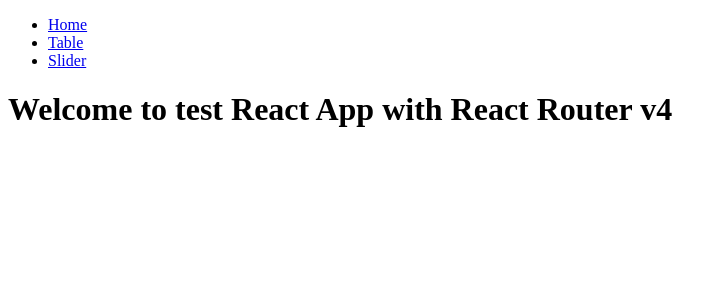
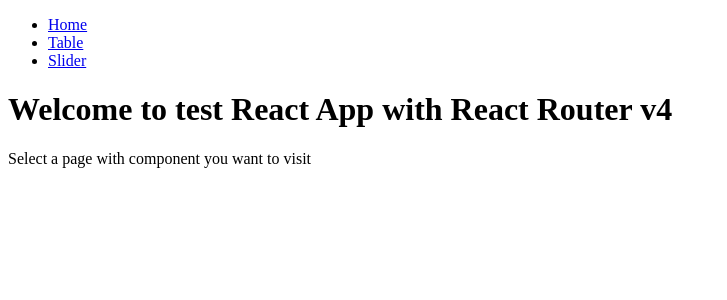
Before and after one commit to theroadislong/react, a React (Create React App) app: page / in a window 1280 px wide. Shown: the top 300 px of the page, without its empty margins (0-727 px from the left). Built offline with nearby package versions, Linux system fonts and the light colour scheme.

Commit message:
change jsx to js

```diff
--- a/src/routes/Home.js
+++ b/src/routes/Home.js
@@ -3,6 +3,7 @@
 const Home = () => (
   <div>
     <h1>Welcome to test React App with React Router v4</h1>
+    <p>Select a page with component you want to visit</p>
   </div>
 )
 
```
Also changed, not shown: src/index.js (+6 -5 lines), src/components/shared/Button/Button.js (renamed from src/components/shared/Button/Button.jsx), src/components/shared/Spinner/Spinner.js (renamed from src/components/shared/Spinner/Spinner.jsx), src/components/widgets/Slider/Slider.js (renamed from src/components/widgets/Slider/Slider.jsx), src/components/widgets/Table/Table.js (renamed from src/components/widgets/Table/Table.jsx), src/components/widgets/TableRow/TableRow.js (renamed from src/components/widgets/TableRow/TableRow.jsx).
